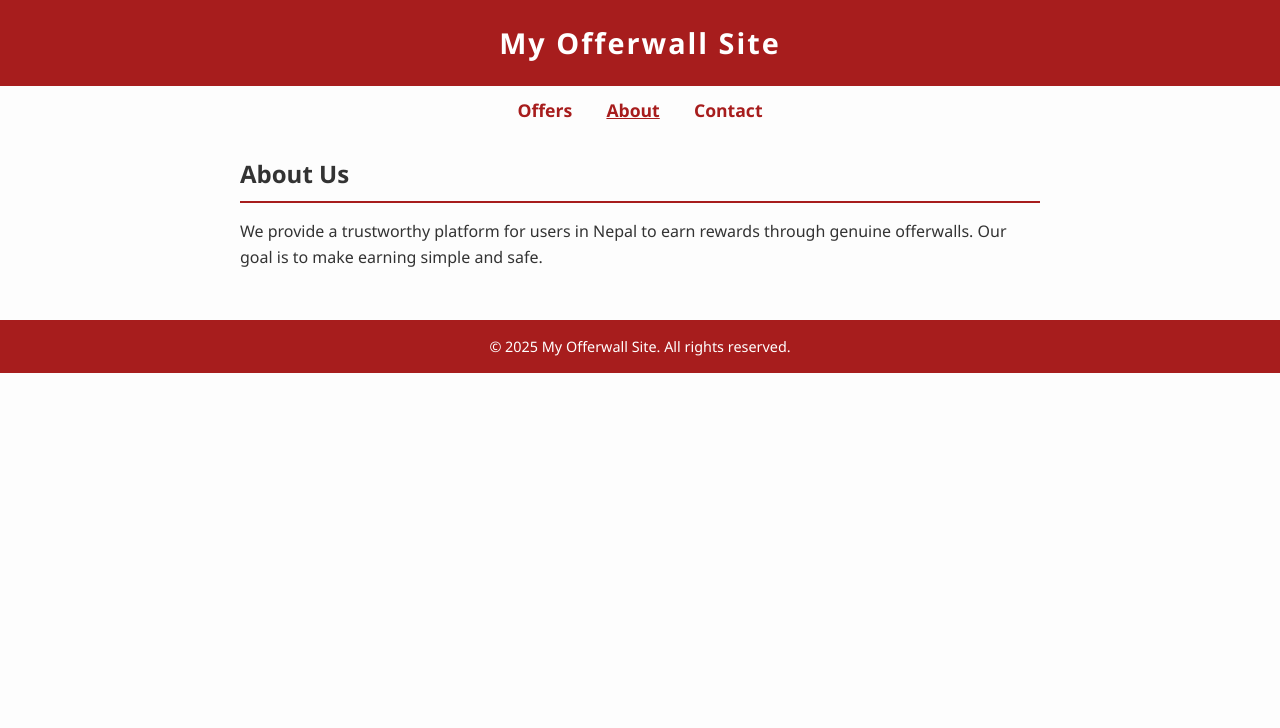
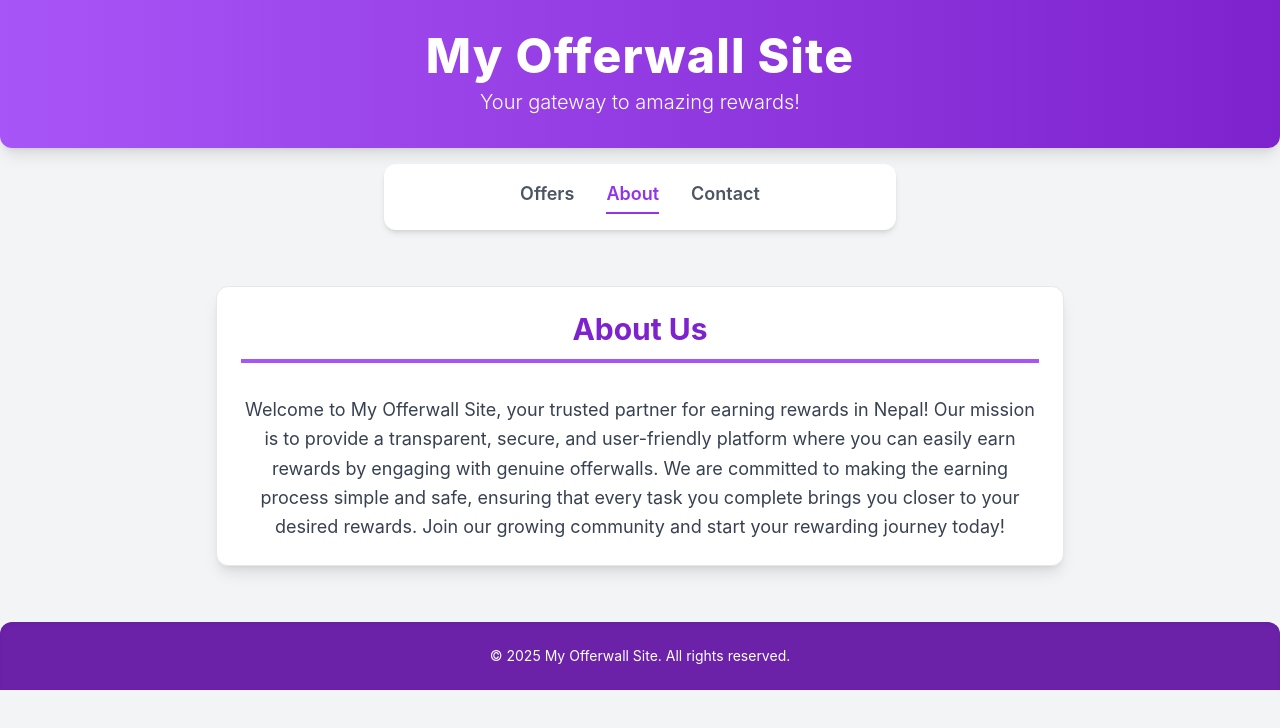
Before and after one commit to AMBNR/Offerwall, a plain HTML site: page about.html in a window 1280 px wide. Drawn offline with nearby package versions, Linux system fonts and the light colour scheme.

Commit message:
Update about.html

```diff
--- a/about.html
+++ b/about.html
@@ -2,94 +2,43 @@
 <html lang="en">
 <head>
   <meta charset="UTF-8" />
-  <meta name="viewport" content="width=device-width, initial-scale=1" />
+  <meta name="viewport" content="width=device-width, initial-scale=1.0" />
   <title>About - My Offerwall Site</title>
+  <script src="https://cdn.tailwindcss.com"></script>
   <style>
+    /* Custom font for the entire body */
     body {
-      font-family: 'Segoe UI', Tahoma, Geneva, Verdana, sans-serif;
-      margin: 0; padding: 0;
-      background: #fdfdfd;
-      color: #333;
-      line-height: 1.6;
-    }
-    header {
-      background: #a71d1d;
-      color: white;
-      padding: 20px 15px;
-      text-align: center;
-      font-size: 1.8rem;
-      font-weight: bold;
-      letter-spacing: 2px;
-    }
-    nav {
-      text-align: center;
-      margin-top: 10px;
-    }
-    nav a {
-      color: #a71d1d;
-      margin: 0 15px;
-      text-decoration: none;
-      font-weight: bold;
-      font-size: 1.1rem;
-    }
-    nav a:hover {
-      text-decoration: underline;
-    }
-    nav a.active {
-      text-decoration: underline;
-    }
-    main {
-      max-width: 800px;
-      margin: 30px auto;
-      padding: 0 15px;
-    }
-    section {
-      margin-bottom: 40px;
-    }
-    h2 {
-      border-bottom: 2px solid #a71d1d;
-      padding-bottom: 8px;
-      margin-bottom: 15px;
-    }
-    footer {
-      background: #a71d1d;
-      color: white;
-      text-align: center;
-      padding: 15px 10px;
-      font-size: 0.9rem;
-      margin-top: 50px;
-    }
-    @media (max-width: 600px) {
-      nav a {
-        display: block;
-        margin: 8px 0;
-      }
-      main {
-        margin: 20px 10px;
-      }
+      font-family: 'Inter', sans-serif;
     }
   </style>
 </head>
-<body>
+<body class="bg-gray-100 text-gray-800 antialiased">
 
-<header>
-  My Offerwall Site
+  <header class="bg-gradient-to-r from-purple-500 to-purple-700 text-white py-8 px-4 text-center shadow-lg rounded-b-xl">
+    <h1 class="text-4xl md:text-5xl font-extrabold tracking-wide mb-2">My Offerwall Site</h1>
+    <p class="text-lg md:text-xl font-light">Your gateway to amazing rewards!</p>
   </header>
 
-<nav>
-  <a href="index.html">Offers</a>
-  <a href="about.html" class="active">About</a>
-  <a href="contact.html">Contact</a>
+  <nav class="bg-white py-4 shadow-md rounded-xl mx-auto mt-4 max-w-lg flex justify-center space-x-8">
+    <a href="index.html" class="text-gray-600 hover:text-purple-600 font-semibold text-lg transition duration-300 ease-in-out">Offers</a>
+    <a href="about.html" class="text-purple-600 hover:text-purple-800 font-semibold text-lg transition duration-300 ease-in-out border-b-2 border-purple-600 pb-1">About</a>
+    <a href="contact.html" class="text-gray-600 hover:text-purple-600 font-semibold text-lg transition duration-300 ease-in-out">Contact</a>
   </nav>
 
-<main>
-  <section id="about">
-    <h2>About Us</h2>
-    <p>We provide a trustworthy platform for users in Nepal to earn rewards through genuine offerwalls. Our goal is to make earning simple and safe.</p>
+  <main class="max-w-4xl mx-auto my-8 p-4 md:p-6">
+    <section id="about" class="bg-white p-6 rounded-xl shadow-lg border border-gray-200">
+      <h2 class="text-3xl font-bold text-purple-700 border-b-4 border-purple-500 pb-3 mb-8 text-center">About Us</h2>
+      <p class="text-lg text-gray-700 leading-relaxed text-center">
+        Welcome to My Offerwall Site, your trusted partner for earning rewards in Nepal!
+        Our mission is to provide a transparent, secure, and user-friendly platform where you can easily
+        earn rewards by engaging with genuine offerwalls. We are committed to making the earning process
+        simple and safe, ensuring that every task you complete brings you closer to your desired rewards.
+        Join our growing community and start your rewarding journey today!
+      </p>
     </section>
   </main>
 
-<footer>
+  <footer class="bg-purple-800 text-white py-6 text-center text-sm rounded-t-xl shadow-inner">
     &copy; 2025 My Offerwall Site. All rights reserved.
   </footer>
 
```
Lines whose indentation alone changed are shown as unchanged.
